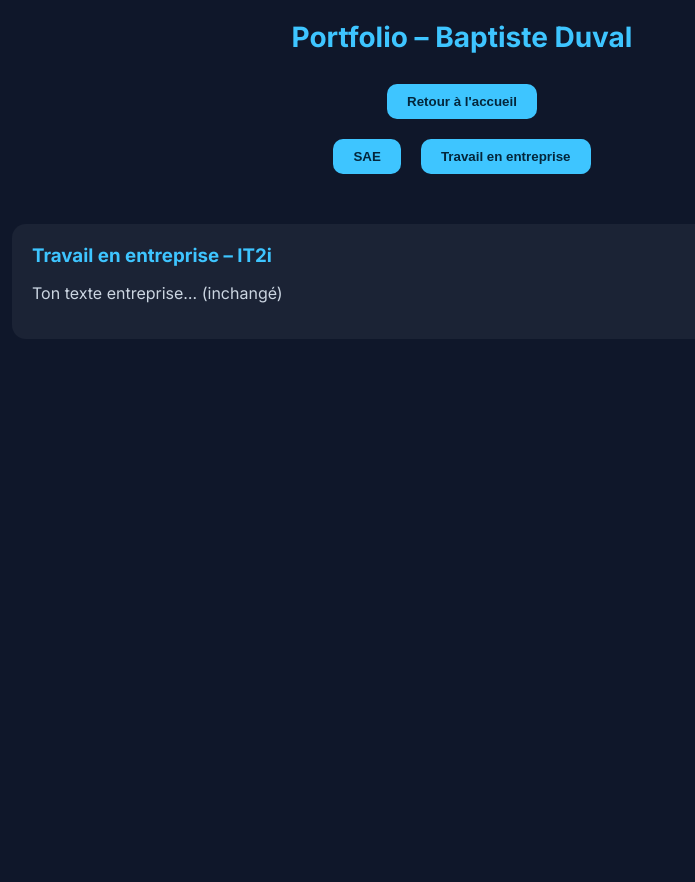
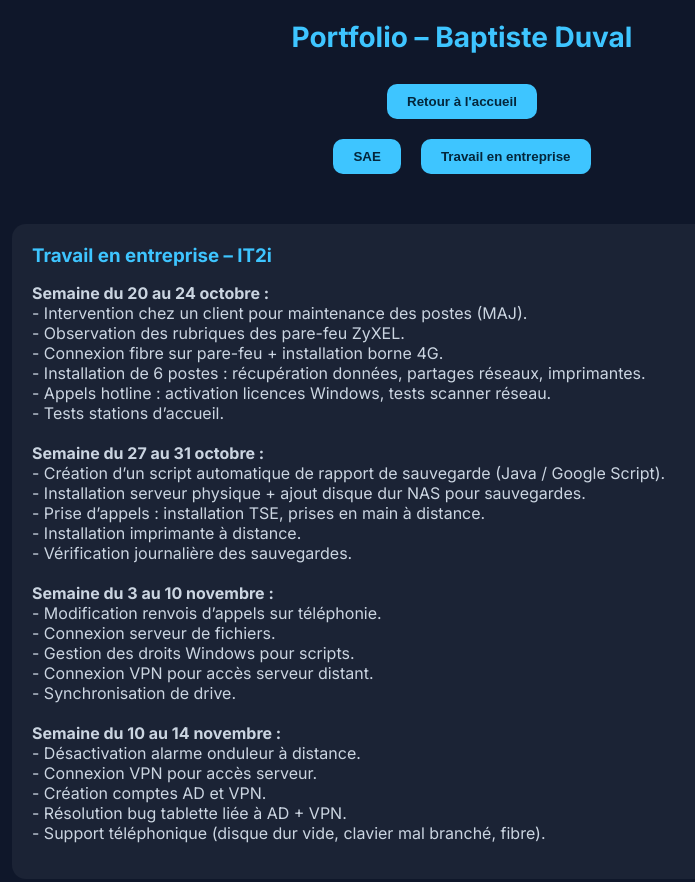
Before and after one commit to baptiste-duval/portfolio, a plain HTML site: page portfolio.html in a window 1280 px wide. Both pictures are taken after a click on the button "Travail en entreprise". Shown: the whole page, without its empty margins (178-873 px from the left). Before the commit the page ends 800 px from the top, so only its background shows below. Drawn offline with Linux system fonts and the light colour scheme.

Commit message:
Update portfolio.html

```diff
--- a/portfolio.html
+++ b/portfolio.html
@@ -130,11 +130,37 @@
   </div>
 </div>
 
-<!-- SECTION ENTREPRISE (inchangée) -->
+<!-- SECTION TRAVAIL EN ENTREPRISE -->
 <div id="entreprise" style="display:none; max-width:900px; margin:30px auto; padding:20px;">
   <div class="project-card">
     <h3>Travail en entreprise – IT2i</h3>
-    <p>Ton texte entreprise… (inchangé)</p>
+    <p>
+      <strong>Semaine du 20 au 24 octobre :</strong><br>
+      - Intervention chez un client pour maintenance des postes (MAJ).<br>
+      - Observation des rubriques des pare-feu ZyXEL.<br>
+      - Connexion fibre sur pare-feu + installation borne 4G.<br>
+      - Installation de 6 postes : récupération données, partages réseaux, imprimantes.<br>
+      - Appels hotline : activation licences Windows, tests scanner réseau.<br>
+      - Tests stations d’accueil.<br><br>
+      <strong>Semaine du 27 au 31 octobre :</strong><br>
+      - Création d’un script automatique de rapport de sauvegarde (Java / Google Script).<br>
+      - Installation serveur physique + ajout disque dur NAS pour sauvegardes.<br>
+      - Prise d’appels : installation TSE, prises en main à distance.<br>
+      - Installation imprimante à distance.<br>
+      - Vérification journalière des sauvegardes.<br><br>
+      <strong>Semaine du 3 au 10 novembre :</strong><br>
+      - Modification renvois d’appels sur téléphonie.<br>
+      - Connexion serveur de fichiers.<br>
+      - Gestion des droits Windows pour scripts.<br>
+      - Connexion VPN pour accès serveur distant.<br>
+      - Synchronisation de drive.<br><br>
+      <strong>Semaine du 10 au 14 novembre :</strong><br>
+      - Désactivation alarme onduleur à distance.<br>
+      - Connexion VPN pour accès serveur.<br>
+      - Création comptes AD et VPN.<br>
+      - Résolution bug tablette liée à AD + VPN.<br>
+      - Support téléphonique (disque dur vide, clavier mal branché, fibre).<br>
+    </p>
   </div>
 </div>
 
```
